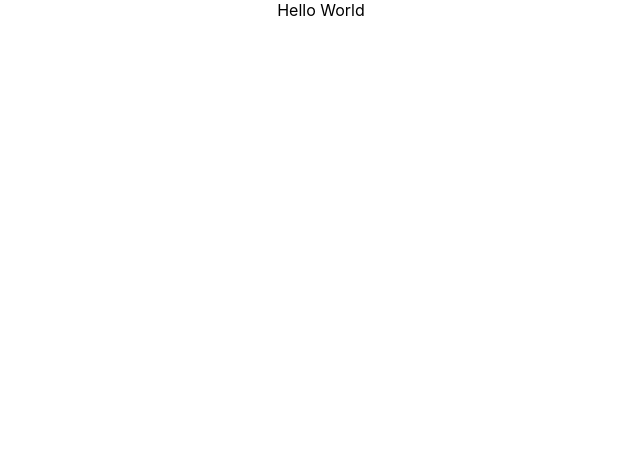
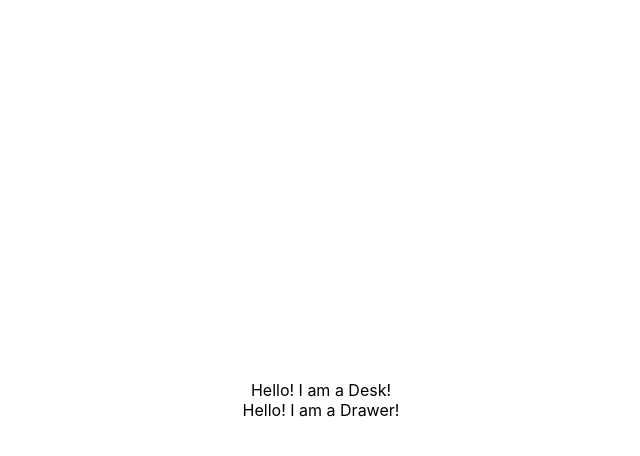
Before and after one commit to menikhilpandey/menikhilpandey.github.io, a React (Create React App) app: page / in a window 1280 px wide. Shown: the top 456 px of the page, without its empty margins (319-959 px from the left). Built offline with nearby package versions, Linux system fonts and the light colour scheme.

Commit message:
Full Width CSS Added

```diff
--- a/src/App.css
+++ b/src/App.css
@@ -3,4 +3,6 @@
     flex-direction: column;
     justify-content: center;
     align-items: center;
+    width: 100vw;
+    height: 100vh;
 }
--- a/src/App.js
+++ b/src/App.js
@@ -1,12 +1,31 @@
 import React from 'react';
 import './App.css';
 
-function App() {
-  return (
-    <div className="App">
-      Hello World
-    </div>
-  );
+class App extends React.Component {
+  renderDesk() {
+    return (
+      <div>
+        Hello! I am a Desk!
+      </div>
+    )
+  }
+
+  renderDrawer() {
+    return (
+      <div>
+        Hello! I am a Drawer!
+      </div>
+    )
+  }
+
+  render() {
+    return (
+      <div className="App">
+        {this.renderDesk()}
+        {this.renderDrawer()}
+      </div>
+    )
+  }
 }
 
 export default App;
```
Also changed, not shown: 2 other files (tests, documents, lock files or other folders).
